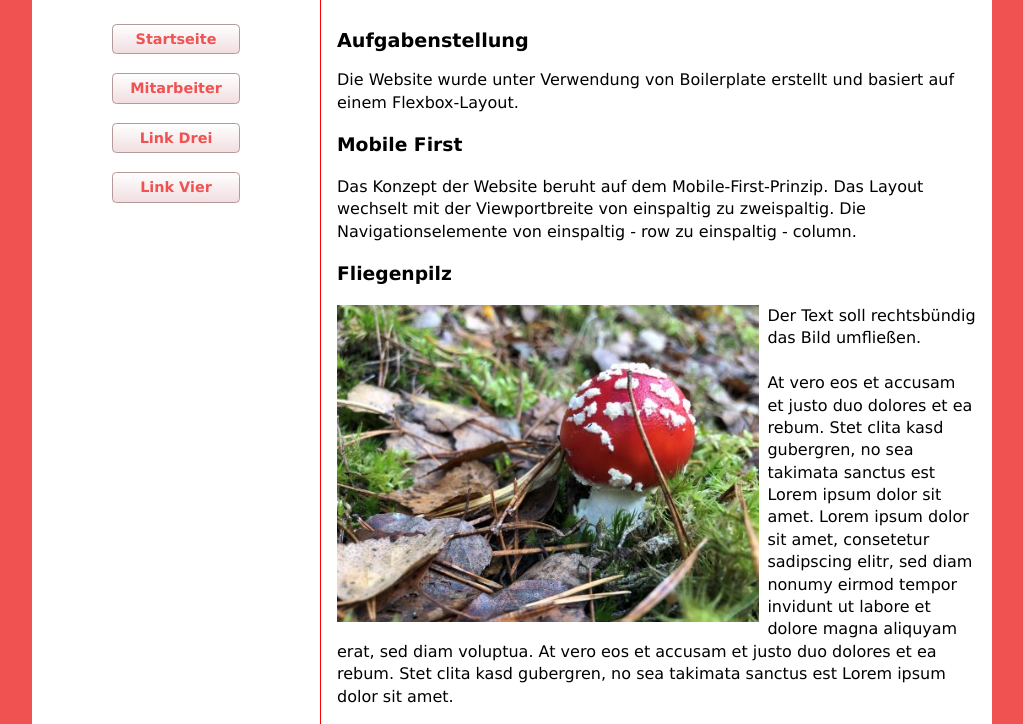
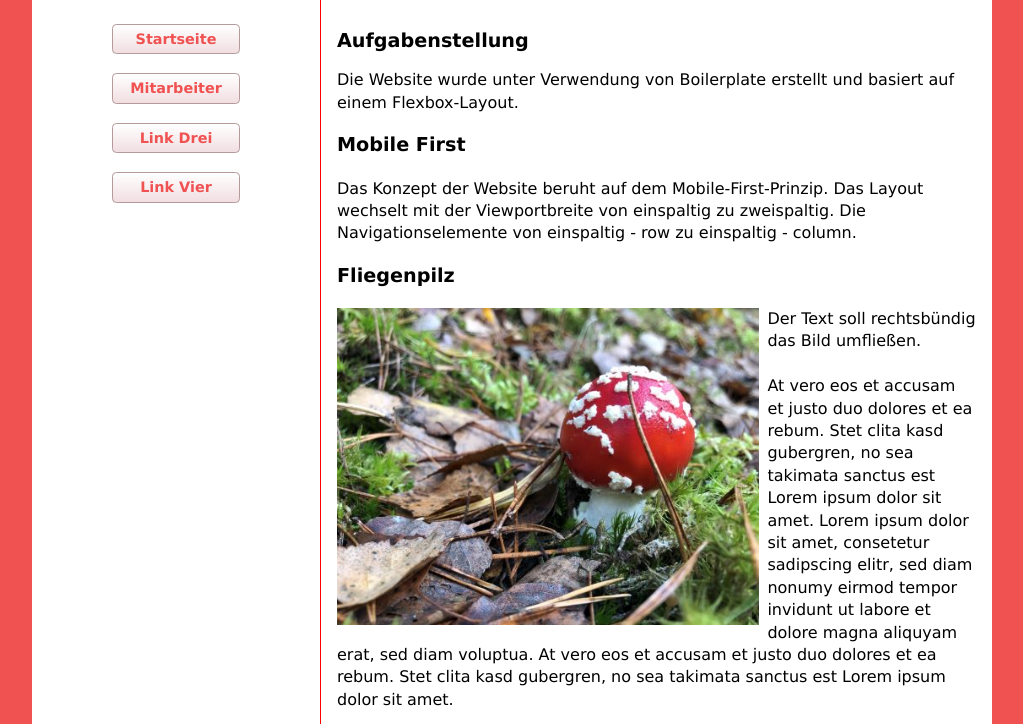
Before and after one commit to Isia13/cert_project, a website built with webpack: page index.html in a window 1280 px wide. Shown: the part 67-791 px from the top of the page, without its empty margins (128-1151 px from the left). Built offline with nearby package versions, Linux system fonts and the light colour scheme; no server answers.

Commit message:
Update style.css

```diff
--- a/css/style.css
+++ b/css/style.css
@@ -164,7 +164,7 @@ main h1 {
   font-size: 1rem;
 }
 
-div h2 {
+div h2, h3 {
   font-size: 0.9rem;
 }
 
@@ -264,7 +264,7 @@ footer {
           line-height: 1.4;
         }
 
-        div h2 {
+        div h2, h3 {
           font-size: 1.2rem;
         }
 
```
